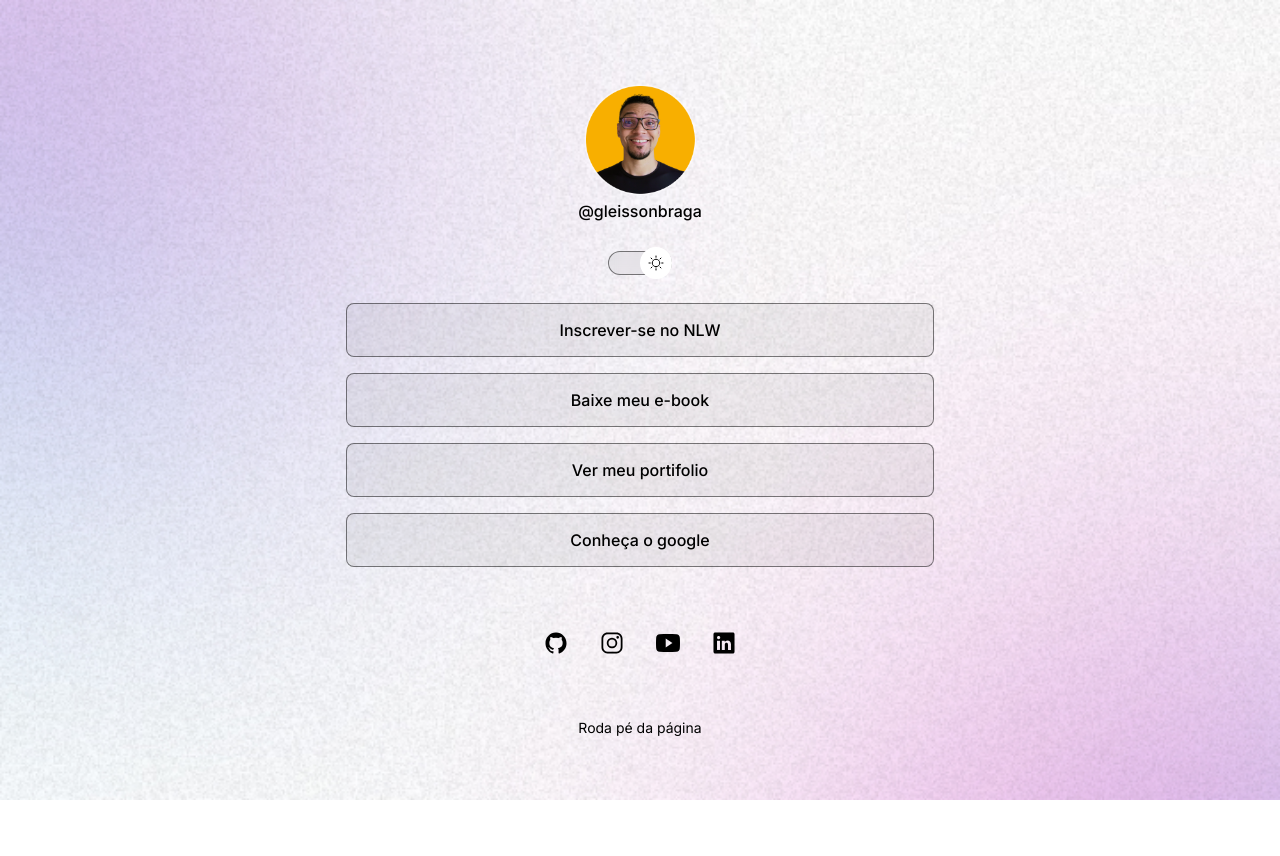
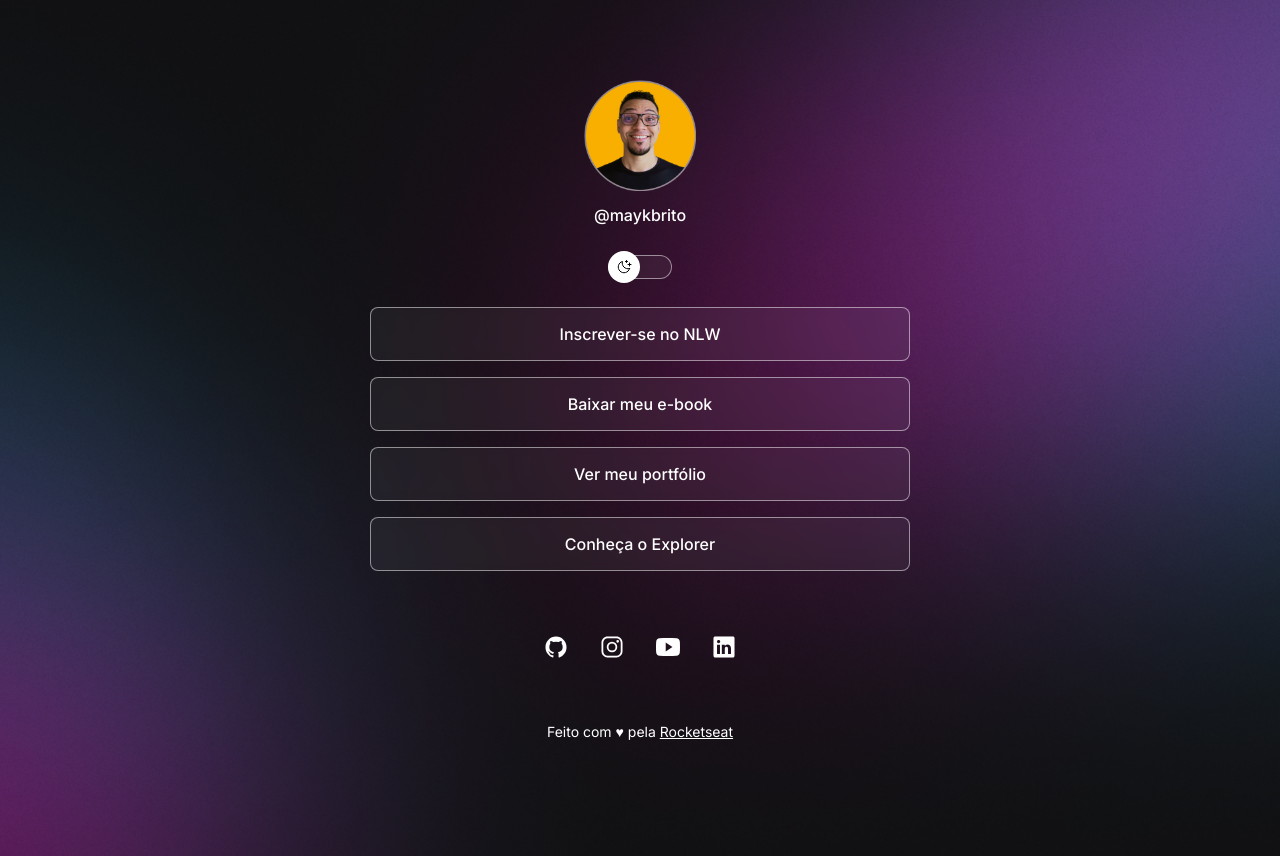
Before and after one commit to Gleissonbm/projeto, a plain HTML site: page Index.html in a window 1280 px wide. Before the commit the page ends 800 px from the top, so only its background shows below. Drawn offline with nearby package versions, Linux system fonts and the light colour scheme.

Commit message:
Projeto Finalizado

```diff
--- a/Index.html
+++ b/Index.html
@@ -1,5 +1,5 @@
 <!DOCTYPE html>
-<html lang="pt-br" class="light">
+<html lang="pt-br">
   <head>
     <link rel="preconnect" href="https://fonts.googleapis.com" />
     <link rel="preconnect" href="https://fonts.gstatic.com" crossorigin />
@@ -11,56 +11,74 @@
     <meta charset="UTF-8" />
     <meta http-equiv="X-UA-Compatible" content="IE=edge" />
     <meta name="viewport" content="width=device-width, initial-scale=1.0" />
-    <title>devLinks</title>
-    <link rel="stylesheet" href="./style.css" />
+    <title>DevLinks</title>
+    <link rel="stylesheet" href="style.css" />
   </head>
   <body>
     <div id="container">
       <div id="profile">
-        <img src="./assets/avatar.png" alt="" />
-        <p>@gleissonbraga</p>
+        <img
+          src="./assets/avatar.png"
+          alt="Foto de Mayk Brito sorrindo, usando óculos e camisa preta, barba e fundo amarelo."
+        />
+        <p>@maykbrito</p>
       </div>
-      <div id="switch" onclick= "toggleMode()">
+
+      <div id="switch" onclick="toggleMode()">
         <button></button>
         <span></span>
       </div>
+
       <ul>
         <li>
           <a href="#">Inscrever-se no NLW</a>
         </li>
+
         <li>
-          <a href="#">Baixe meu e-book</a>
+          <a href="#">Baixar meu e-book</a>
         </li>
+
         <li>
-          <a href="#">Ver meu portifolio</a>
+          <a href="https://github.com/gleissonbm">Ver meu portfólio</a>
         </li>
+
         <li>
-          <a href="https://google.com.br" target="_blank">Conheça o google</a>
+          <a href="https://rocketseat.com.br/explorer" target="_blank"
+            >Conheça o Explorer</a
+          >
         </li>
       </ul>
-      <div id="social">
-        <a href="https://github.com/Gleissonbm" target="_blank">
+      <div id="social-links">
+        <a href="https://github.com/gleissonbm" target="_blank">
           <ion-icon name="logo-github"></ion-icon>
         </a>
-        <a href="https://instagram,com.br/gleissonbraga_" target="_blank">
+
+        <a href="https://www.instagram.com/gleissonbraga_/" target="_blank">
           <ion-icon name="logo-instagram"></ion-icon>
         </a>
-        <a href="https://youtube.com.br/alanzoka" target="_blank">
+
+        <a href="https://youtube.com/alanzoka" target="_blank">
           <ion-icon name="logo-youtube"></ion-icon>
         </a>
-        <a href="https://www.linkedin.com/feed/" target="_blank">
+
+        <a href="https://www.linkedin.com/in/gleisson-braga-174a5b1b8/" target="_blank">
           <ion-icon name="logo-linkedin"></ion-icon>
         </a>
       </div>
+
       <footer>
-        Roda pé da página
-
+        Feito com ♥ pela <a href="https://rocketseat.com.br/">Rocketseat</a>
       </footer>
     </div>
 
-
-    <script type="module" src="https://unpkg.com/ionicons@7.1.0/dist/ionicons/ionicons.esm.js"></script>
-    <script nomodule src="https://unpkg.com/ionicons@7.1.0/dist/ionicons/ionicons.js"></script>
+    <script
+      type="module"
+      src="https://unpkg.com/ionicons@5.5.2/dist/ionicons/ionicons.esm.js"
+    ></script>
+    <script
+      nomodule
+      src="https://unpkg.com/ionicons@5.5.2/dist/ionicons/ionicons.js"
+    ></script>
 
     <script src="./script.js"></script>
   </body>
--- a/style.css
+++ b/style.css
@@ -4,7 +4,7 @@
   box-sizing: border-box;
 }
 
-:root{
+:root {
   --text-color: white;
   --bg-url: url(./assets/bg-mobile.jpg);
   --stroke-color: rgba(255, 255, 255, 0.5);
@@ -25,15 +25,8 @@
 }
 
 body {
-  /*
-  background-image: url(./assets/bg-mobile.jpg);
-  background-repeat: no-repeat;
-  background-position: top center;
-  background-size: cover;
-  */
-
-  /* backgorund: color image repeat position/size*/
   background: var(--bg-url) no-repeat top center/cover;
+  height: 100vh;
 }
 
 body * {
@@ -43,13 +36,12 @@ body * {
 
 #container {
   width: 100%;
-  padding-top: 60px;
   max-width: 588px;
-  margin: auto;
-  margin-top: 56px auto 0px;
-
+  margin: 56px auto 0px;
+  padding: 0 24px;
 }
 
+/* profile */
 #profile {
   text-align: center;
   padding: 24px;
@@ -62,32 +54,39 @@ body * {
 #profile p {
   font-weight: 500;
   line-height: 24px;
+  margin-top: 8px;
 }
 
+/* switch */
 #switch {
   position: relative;
   width: 64px;
+
   margin: 4px auto;
 }
 
-#switch button{
+#switch button {
   width: 32px;
   height: 32px;
   background: white var(--switch-bg-url) no-repeat center;
   border: 0;
   border-radius: 50%;
 
-
   position: absolute;
   top: 50%;
   left: 0;
   z-index: 1;
   transform: translateY(-50%);
+
+  animation: slide-back 0.2s;
 }
 
 .light #switch button {
-  right: 0;
-  left: initial;
+  animation: slide-in 0.2s forwards;
+}
+
+#switch button:hover {
+  outline: 8px solid var(--highlight-color);
 }
 
 #switch span {
@@ -101,25 +100,29 @@ body * {
   border-radius: 9999px;
 }
 
-/*links */
+/* links */
 ul {
   list-style: none;
+
   display: flex;
   flex-direction: column;
   gap: 16px;
-  font-weight: 500;
 
   padding: 24px 0;
 }
 
 ul li a {
   display: flex;
+  align-items: center;
   justify-content: center;
+
   padding: 16px 24px;
-  align-items: center;
+
+  background: var(--surface-color);
+  border: 1px solid var(--stroke-color);
   border-radius: 8px;
-  background-color: var(--surface-color);
-  border: 1px solid var(--stroke-color);
+
+  backdrop-filter: blur(4px);
   -webkit-backdrop-filter: blur(4px);
 
   text-decoration: none;
@@ -127,40 +130,69 @@ ul li a {
 
   transition: background 0.2s;
 }
+
 /* pseudo-selector */
 ul li a:hover {
-  background-color: var(--surface-color-hover)
-  border: 1px solid var(--text-color);
+  background: var(--surface-color-hover);
+  border: 1.5px solid var(--text-color);
 }
 
-#social {
+/* social links */
+#social-links {
   display: flex;
+  justify-content: center;
+
   padding: 24px 0;
+
   font-size: 24px;
-  justify-content: center;
-  cursor: pointer;
 }
 
-#social a {
+#social-links a {
   display: flex;
   align-items: center;
   justify-content: center;
   padding: 16px;
+
+  transition: background 0.2s;
   border-radius: 50%;
-  transition: background 0.2s;
 }
 
-
-#social a:hover{
+#social-links a:hover {
   background: var(--highlight-color);
-  padding: 16px;
-
 }
 
 footer {
   padding: 24px 0;
-  display: flex;
-  align-items: center;
-  justify-content: center;
+  text-align: center;
   font-size: 14px;
 }
+
+/* media queries */
+@media (min-width: 700px) {
+  :root {
+    --bg-url: url(./assets/bg-desktop.jpg);
+  }
+
+  .light {
+    --bg-url: url(./assets/bg-desktop-light.jpg);
+  }
+}
+
+/* animation */
+@keyframes slide-in {
+  from {
+    left: 0;
+  }
+  to {
+    left: 50%;
+  }
+}
+
+@keyframes slide-back {
+  from {
+    left: 50%;
+  }
+  to {
+    left: 0;
+  }
+}
```
